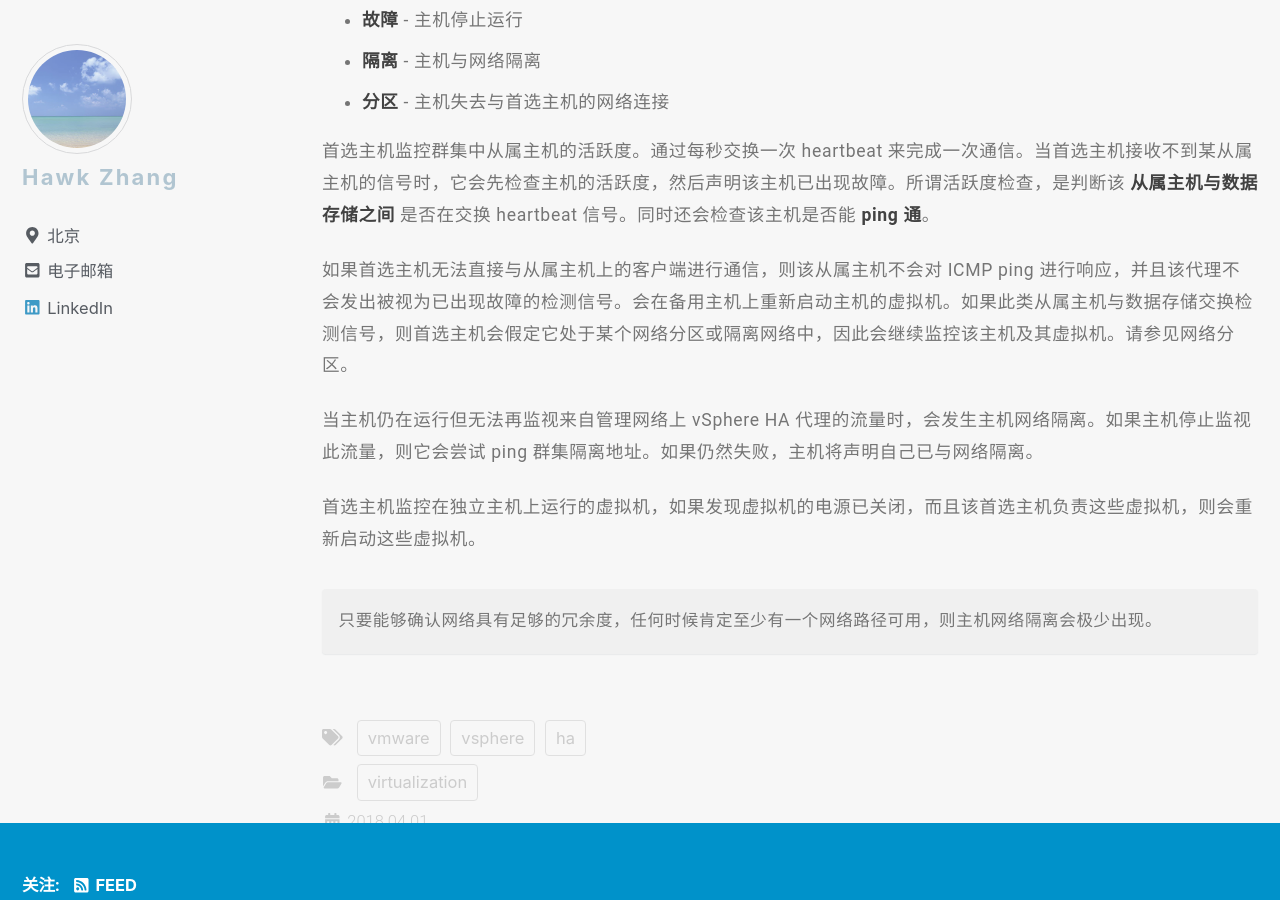
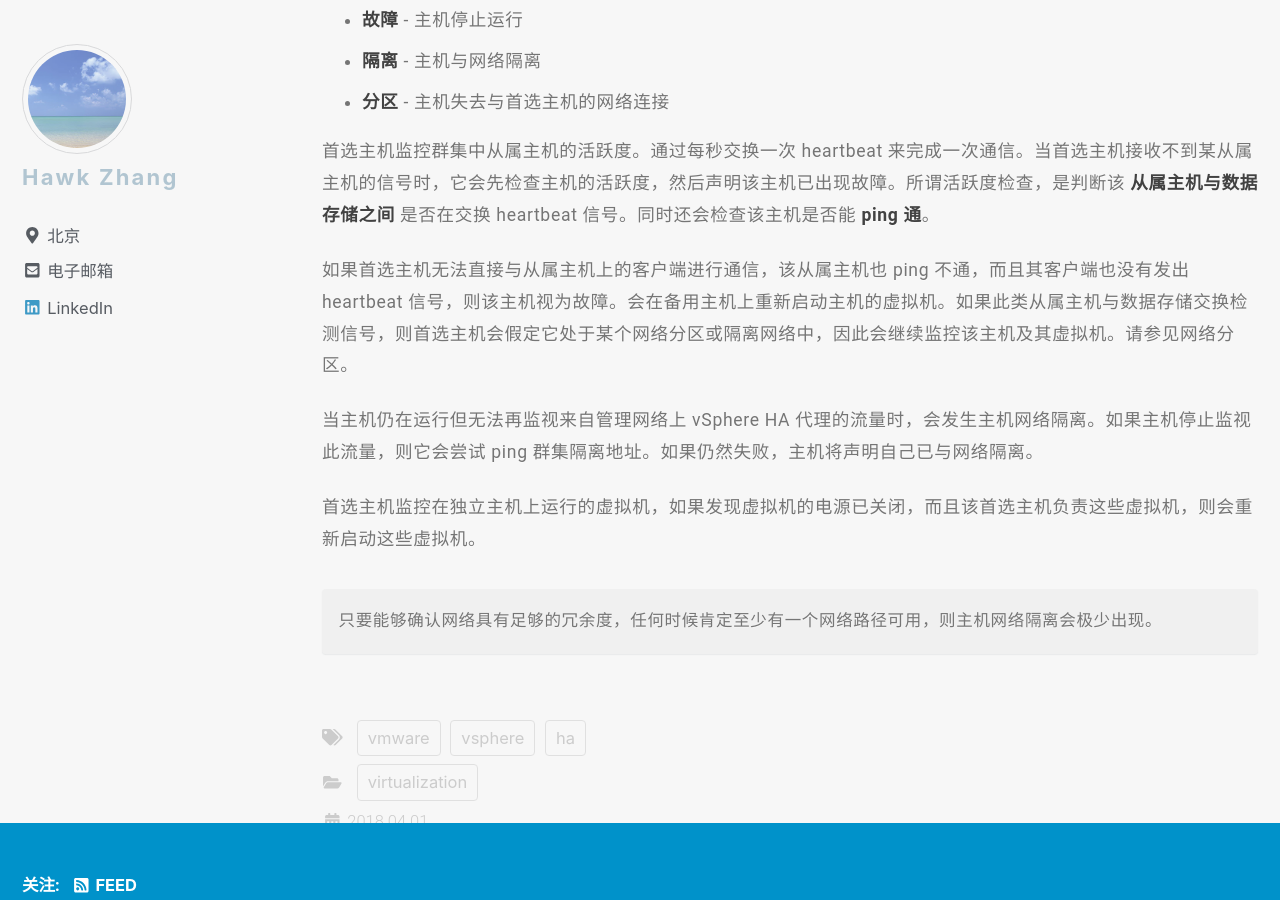
Before and after one commit to narru888/linotes_note, a Jekyll site: the page built from _posts/virtualizaion/2018-04-01-vsphere.ha.md, in a window 1280 px wide and 900 px high, scrolled down 7509 px. Built offline with Jekyll 4.4.1, drawn with Linux system fonts in a browser that asks for light colours; nearby versions of some CDN libraries; a script that is not in the unit is left out.

Commit message:
update on 2018-11-29 11:39:01 CST

```diff
--- a/_posts/virtualizaion/2018-04-01-vsphere.ha.md
+++ b/_posts/virtualizaion/2018-04-01-vsphere.ha.md
@@ -218,7 +218,7 @@
 
 首选主机监控群集中从属主机的活跃度。通过每秒交换一次 heartbeat 来完成一次通信。当首选主机接收不到某从属主机的信号时，它会先检查主机的活跃度，然后声明该主机已出现故障。所谓活跃度检查，是判断该 **从属主机与数据存储之间** 是否在交换 heartbeat 信号。同时还会检查该主机是否能 **ping 通**。
 
-如果首选主机无法直接与从属主机上的客户端进行通信，则该从属主机不会对 ICMP ping 进行响应，并且该代理不会发出被视为已出现故障的检测信号。会在备用主机上重新启动主机的虚拟机。如果此类从属主机与数据存储交换检测信号，则首选主机会假定它处于某个网络分区或隔离网络中，因此会继续监控该主机及其虚拟机。请参见网络分区。
+如果首选主机无法直接与从属主机上的客户端进行通信，该从属主机也 ping 不通，而且其客户端也没有发出 heartbeat 信号，则该主机视为故障。会在备用主机上重新启动主机的虚拟机。如果此类从属主机与数据存储交换检测信号，则首选主机会假定它处于某个网络分区或隔离网络中，因此会继续监控该主机及其虚拟机。请参见网络分区。
 
 当主机仍在运行但无法再监视来自管理网络上 vSphere HA 代理的流量时，会发生主机网络隔离。如果主机停止监视此流量，则它会尝试 ping 群集隔离地址。如果仍然失败，主机将声明自己已与网络隔离。
 
```
